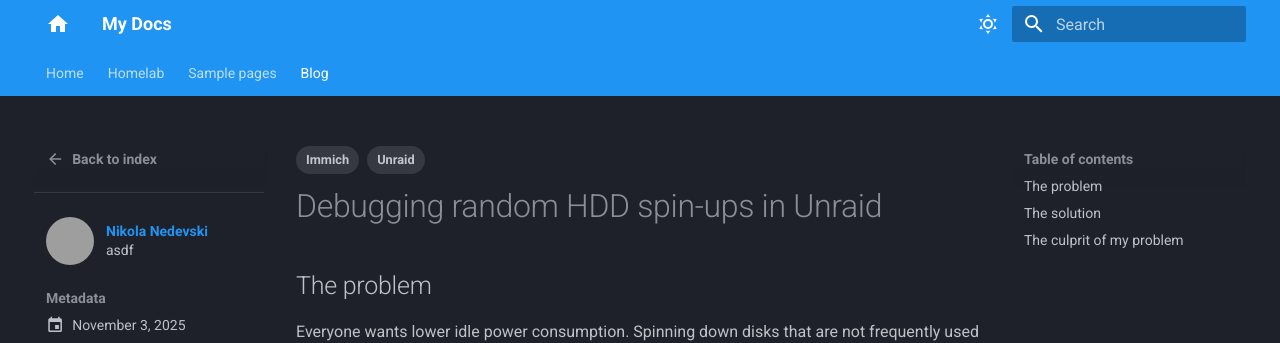
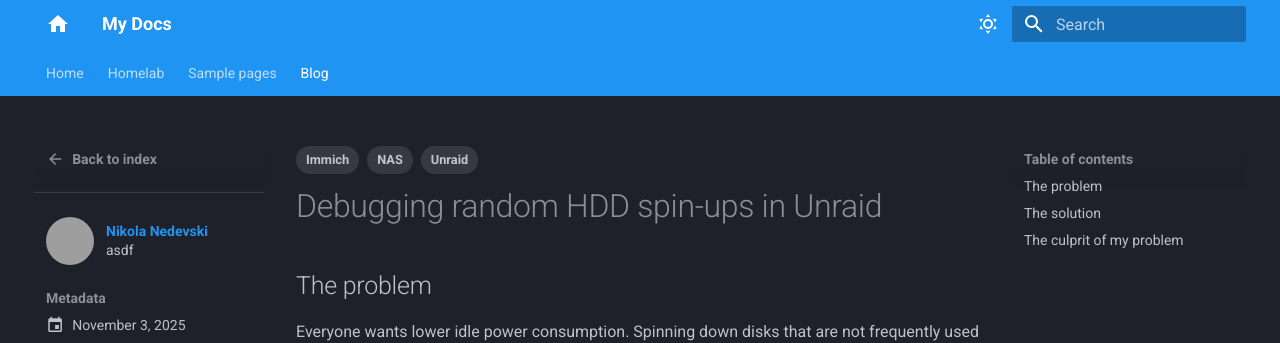
Before and after one commit to nedevski/mkdocs, an MkDocs documentation site: the page built from docs/blog/posts/2511-unraid-debug-drive-activity.md, in a window 1280 px wide and 900 px high. Shown: the top 343 px of the window. Built offline with MkDocs 1.6.1 and Material for MkDocs 9.7.7, drawn with Linux system fonts in a browser that asks for light colours; grey boxes are pictures that could not be loaded.

Commit message:
updated articles

```diff
--- a/docs/blog/posts/immich-drive-activity.md
+++ b/docs/blog/posts/2511-unraid-debug-drive-activity.md
@@ -8,6 +8,7 @@
 tags:
   - Unraid
   - Immich
+  - NAS
 ---
 
 ## The problem
```
Also changed, not shown: docs/blog/posts/2306-budget-macro-keyboard-audio-management.md (renamed from docs/blog/posts/blog-post.md).
